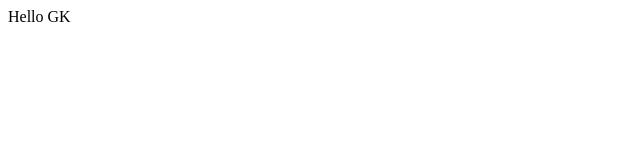
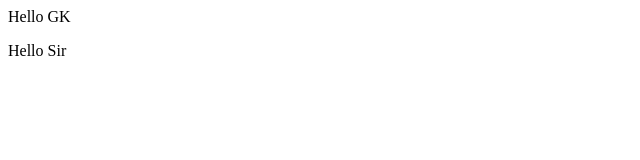
Before and after one commit to Gautam1145-AI/Gautam-First-Repository, a plain HTML site: page index.html in a window 1280 px wide. Shown: the full height of the page, 0-640 px from the left. Drawn offline with Linux system fonts and the light colour scheme.

Commit message:
Add new line

```diff
--- a/index.html
+++ b/index.html
@@ -1 +1,2 @@
 <p>Hello GK</p>
+<p>Hello Sir</p>
```
Also changed, not shown: 1 other file.
